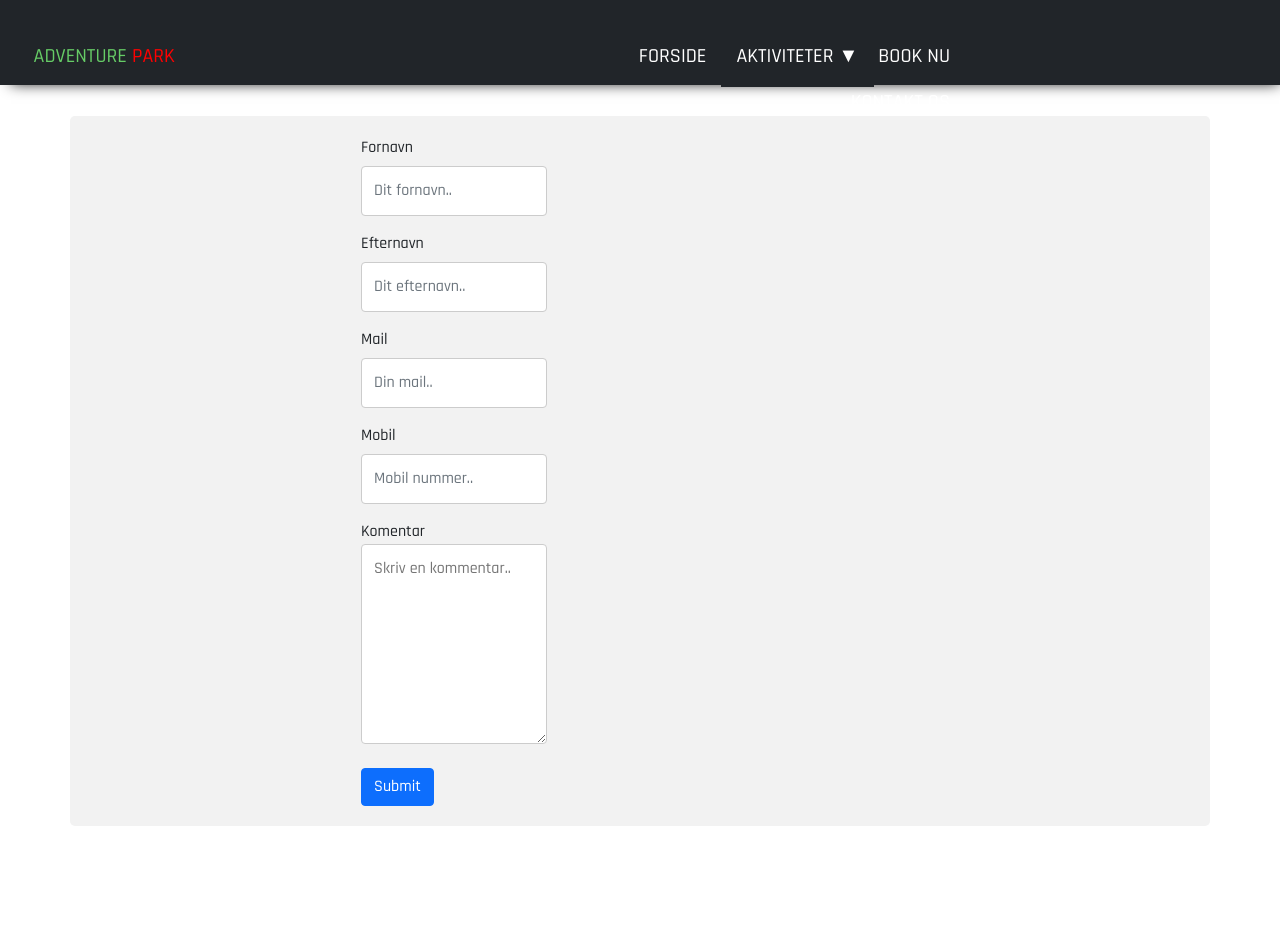
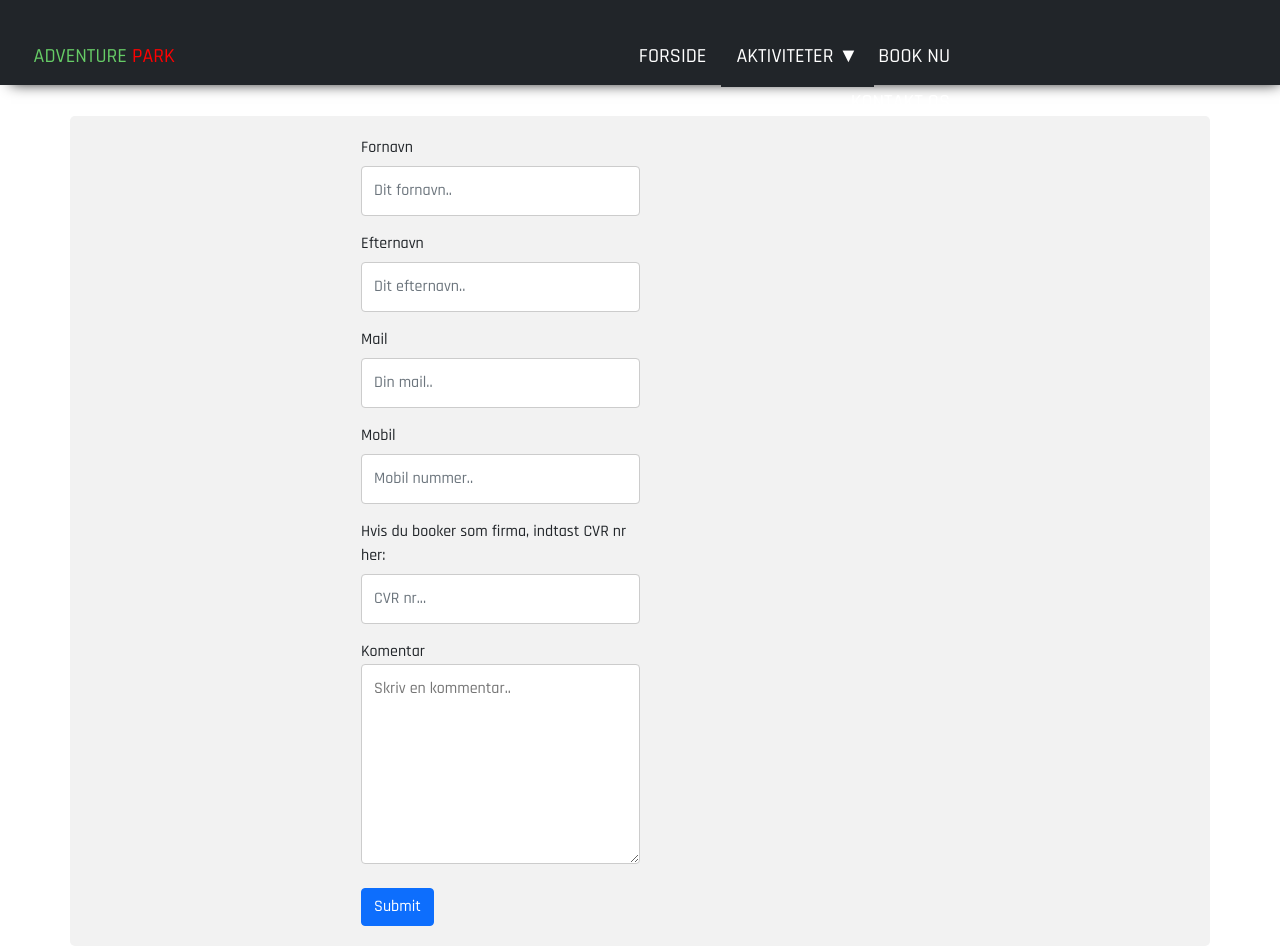
Before and after one commit to Krogs420/ActionPark-Frontend, a website: page html/form.html in a window 1280 px wide. Before the commit the page ends 826 px from the top, so only its background shows below. Drawn offline with nearby package versions, Linux system fonts and the light colour scheme.

Commit message:
Tilføjet CVR input felt

```diff
--- a/css/formstyle.css
+++ b/css/formstyle.css
@@ -22,6 +22,15 @@ input[type=submit]:hover {
   background-color: #45a049;
 }
 
+.form-row{
+  display: inline-block;
+  width: 150%;
+}
+
+.form-control{
+  width: 100%;
+}
+
 /* Add a background color and some padding around the form */
 .container {
   border-radius: 5px;
--- a/html/form.html
+++ b/html/form.html
@@ -52,6 +52,14 @@
         </div>
 
         <div class="col-md-4 mb-3">
+          <label for="cvr">Hvis du booker som firma, indtast CVR nr her:</label>
+          <input type="text" class="form-control" id="cvr" placeholder="CVR nr...">
+          <div class="valid-feedback">
+            Looks good!
+          </div>
+        </div>
+
+        <div class="col-md-4 mb-3">
           <label for="koment">Komentar</label>
           <textarea id="koment" name="koment" placeholder="Skriv en kommentar.." style="height:200px"></textarea>
           <div class="valid-feedback">
@@ -59,25 +67,6 @@
           </div>
         </div>
       </div>
-
-
-      <!--
-          <label for="lname">Efternavn</label>
-          <input type="text" id="lname" name="lastname" placeholder="Dit efternavn..">
-
-          <label for="mail">Mail</label>
-          <input type="text" id="mail" name="mail" placeholder="Din mail..">
-
-          <label for="pnum">Mobil</label>
-          <input type="text" id="pnum" name="phonenumber" placeholder="Dit mobil nummer..">
-
-          <label for="address" class="col-md-4 mb-3">Mail</label>
-          <input type="text" id="address" name="address" placeholder="Din adresse..">
-
-
-          <label for="subject">Kommentare</label>
-          <textarea id="subject" name="subject" placeholder="Skriv en kommentar.." style="height:200px"></textarea>
-          -->
 
         <a href="confirmation.html">
           <button class="btn btn-primary">Submit</button>
```
